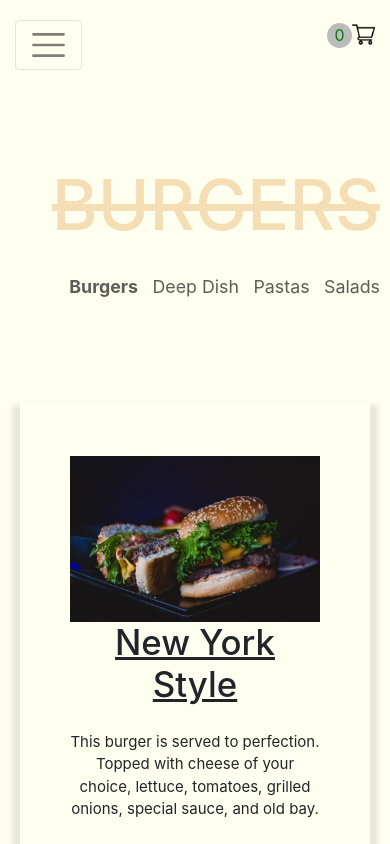
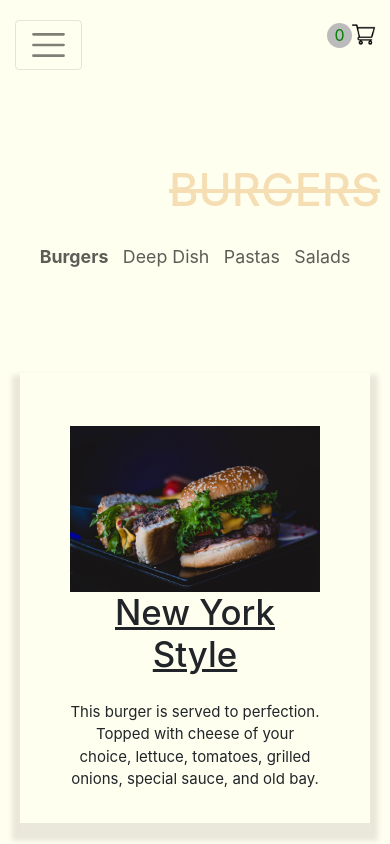
Before and after one commit to ikonCoder/Flavor-Castle, a plain HTML site: page menu/index.html in a window 390 px wide. Shown: the top 844 px of the page. Drawn offline with nearby package versions, Linux system fonts and the light colour scheme.

Commit message:
Mobile style updates

```diff
--- a/css/breakpoints.css
+++ b/css/breakpoints.css
@@ -20,7 +20,7 @@
         }
         .Food-title {
             text-align: right;
-            font-size: 70px;
+            font-size: 45px;
             margin-top: 20%;
             padding-right: 10px;
         }
@@ -29,10 +29,11 @@
         }
         #food-menu {
             position: absolute;
-            right: 5px;
+            right: 0px;
             margin-top: 18.8px;
-            width: 100%;
-            text-align: right;
+            width: 100vw;
+            text-align: center;
+            padding-left: 0px;
         }
         #food-menu li {
             font-size: 17.8px;
```
